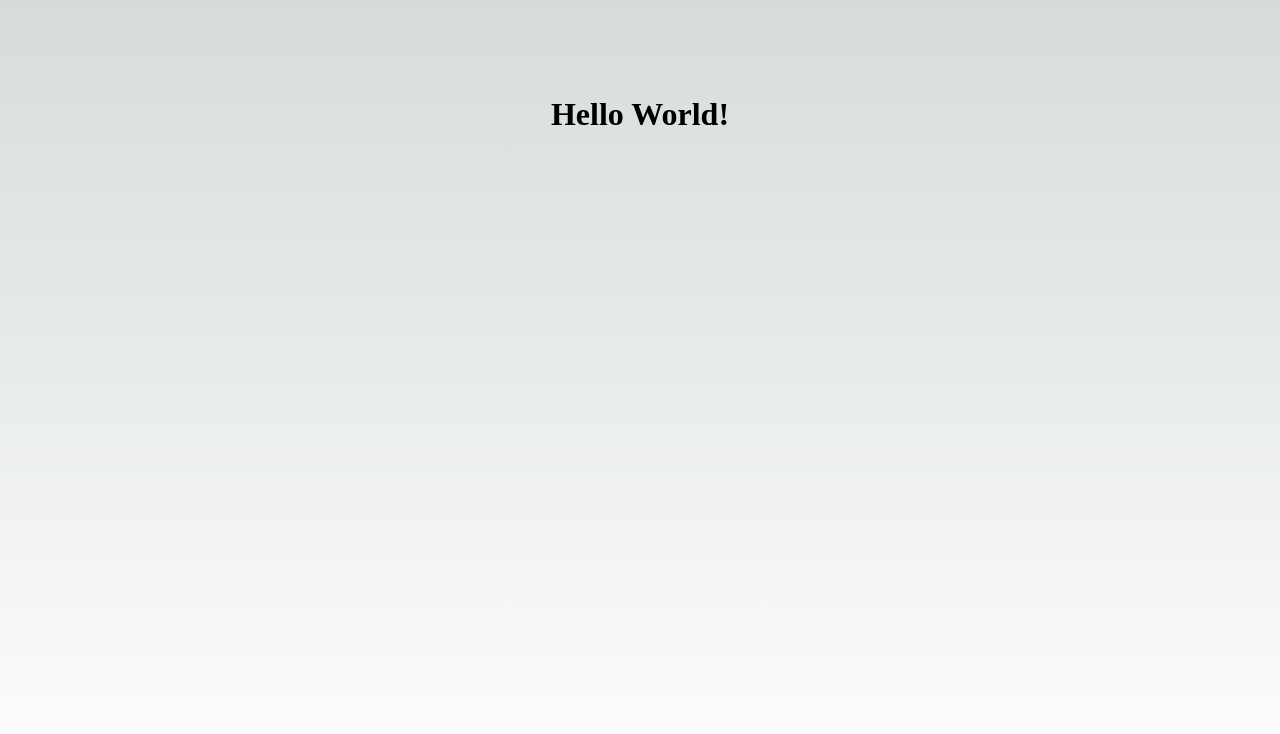
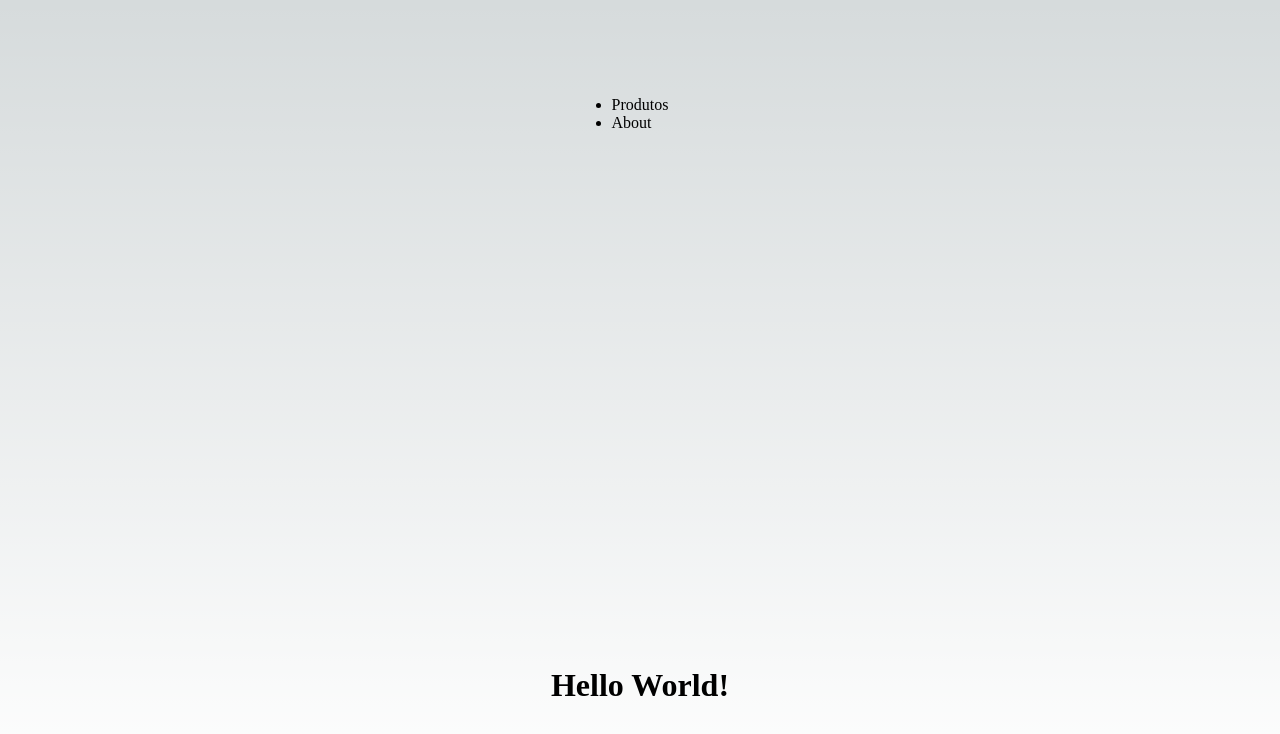
Before and after one commit to joao-damorim/react-nextjs-fundamentals, a Next.js app: page / in a window 1280 px wide. Shown: the top 734 px of the page. Built offline with nearby package versions, Linux system fonts and the light colour scheme.

Commit message:
Navigating between pages (Component Link)

```diff
--- a/src/pages/index.tsx
+++ b/src/pages/index.tsx
@@ -1,9 +1,22 @@
 import styles from '@/styles/Home.module.css'
+import Link from 'next/link'
 
 export default function Home() {
   return (
     <>
       <main className={styles.main}>
+        <ul>
+          <li>
+            <Link href="/products" passHref>
+              Produtos
+            </Link>
+          </li>
+          <li>
+            <Link href="/about" passHref>
+              About
+            </Link>
+          </li>
+        </ul>
         <h1>Hello World!</h1>
       </main>
     </>
```
Also changed, not shown: src/pages/about.tsx (+7 -1 lines), src/pages/products/index.tsx (+6 -1 lines).
